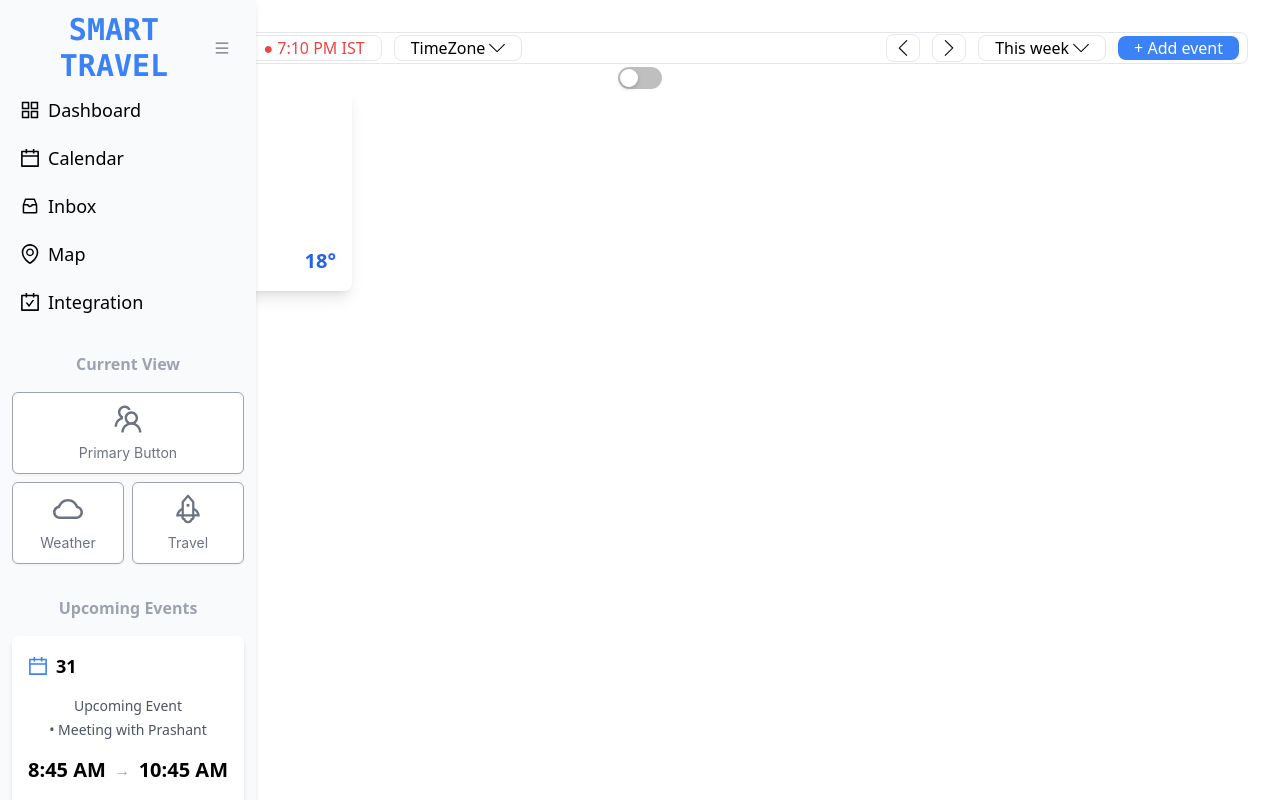
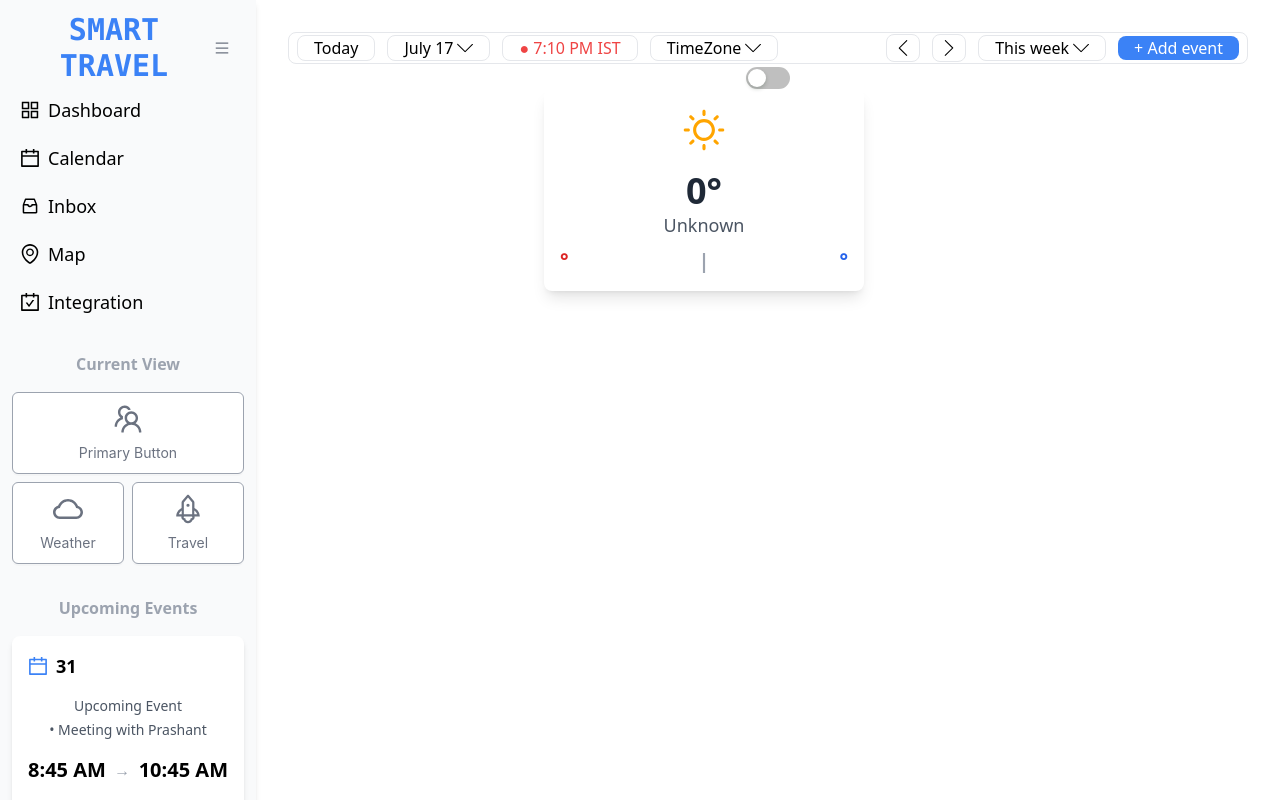
Before and after one commit to Urngoo/TravelSmarty, a React (Vite) app: page / in a window 1280 px wide. Built offline with nearby package versions, Linux system fonts and the light colour scheme.

Commit message:
yg zassan sidebar

```diff
--- a/src/components/Sidebar.jsx
+++ b/src/components/Sidebar.jsx
@@ -15,9 +15,9 @@ import {
 import { Link } from "react-router-dom";
 
 const SideBar = () => {
-  const [collapsed, setCollapsed] = useState(false);
+  const [collapsed, setCollapsed] = useState(false); // State for collapsing/expanding the sidebar
 
-  const toggleSidebar = () => setCollapsed(!collapsed);
+  const toggleSidebar = () => setCollapsed(!collapsed); // Function to toggle the sidebar state
 
   return (
     <div className="flex">
--- a/src/dashboard/WeatherCard.jsx
+++ b/src/dashboard/WeatherCard.jsx
@@ -1,10 +1,24 @@
 import React from "react";
 
-const WeatherCard = () => {
+const WeatherCard = ({
+  collapsed = false,
+  temperature = 0,
+  weatherCondition = "Unknown",
+  icon = null,
+  highTemp,
+  lowTemp,
+}) => {
   return (
-    <div className="max-w-xs p-4 rounded-lg bg-white shadow-lg">
+    <div
+      className={`max-w-xs p-4 rounded-lg bg-white shadow-lg transition-all duration-300 ${
+        collapsed ? "" : "ml-64"
+      }`}
+    >
       {/* Weather Icon */}
       <div className="flex justify-center mb-4">
+        {icon ? (
+          <img src={icon} alt="weather-icon" className="h-12 w-12" />
+        ) : (
           <svg
             xmlns="http://www.w3.org/2000/svg"
             height="50"
@@ -13,19 +27,20 @@ const WeatherCard = () => {
           >
             <path d="M256,144c-61.75,0-112,50.25-112,112s50.25,112,112,112s112-50.25,112-112S317.75,144,256,144z M256,336 c-44.188,0-80-35.812-80-80c0-44.188,35.812-80,80-80c44.188,0,80,35.812,80,80C336,300.188,300.188,336,256,336z M256,112 c8.833,0,16-7.167,16-16V64c0-8.833-7.167-16-16-16s-16,7.167-16,16v32C240,104.833,247.167,112,256,112z M256,400 c-8.833,0-16,7.167-16,16v32c0,8.833,7.167,16,16,16s16-7.167,16-16v-32C272,407.167,264.833,400,256,400z M380.438,154.167 l22.625-22.625c6.25-6.25,6.25-16.375,0-22.625s-16.375-6.25-22.625,0l-22.625,22.625c-6.25,6.25-6.25,16.375,0,22.625 S374.188,160.417,380.438,154.167z M131.562,357.834l-22.625,22.625c-6.25,6.249-6.25,16.374,0,22.624s16.375,6.25,22.625,0 l22.625-22.624c6.25-6.271,6.25-16.376,0-22.625C147.938,351.583,137.812,351.562,131.562,357.834z M112,256 c0-8.833-7.167-16-16-16H64c-8.833,0-16,7.167-16,16s7.167,16,16,16h32C104.833,272,112,264.833,112,256z M448,240h-32 c-8.833,0-16,7.167-16,16s7.167,16,16,16h32c8.833,0,16-7.167,16-16S456.833,240,448,240z M131.541,154.167 c6.251,6.25,16.376,6.25,22.625,0c6.251-6.25,6.251-16.375,0-22.625l-22.625-22.625c-6.25-6.25-16.374-6.25-22.625,0 c-6.25,6.25-6.25,16.375,0,22.625L131.541,154.167z M380.459,357.812c-6.271-6.25-16.376-6.25-22.625,0 c-6.251,6.25-6.271,16.375,0,22.625l22.625,22.625c6.249,6.25,16.374,6.25,22.624,0s6.25-16.375,0-22.625L380.459,357.812z" />
           </svg>
+        )}
       </div>
 
       {/* Weather Information */}
       <div className="text-center mb-2">
-        <h2 className="text-4xl font-bold text-gray-800">1</h2>
-        <p className="text-lg text-gray-600">Partly Sunny</p>
+        <h2 className="text-4xl font-bold text-gray-800">{temperature}°</h2>
+        <p className="text-lg text-gray-600">{weatherCondition}</p>
       </div>
 
       {/* Temperatures */}
       <div className="flex justify-between items-center text-xl font-semibold">
-        <span className="text-red-600">22°</span>
+        <span className="text-red-600">{highTemp}°</span>
         <span className="text-gray-400">|</span>
-        <span className="text-blue-600">18°</span>
+        <span className="text-blue-600">{lowTemp}°</span>
       </div>
     </div>
   );
```
Lines whose indentation alone changed are shown as unchanged.
